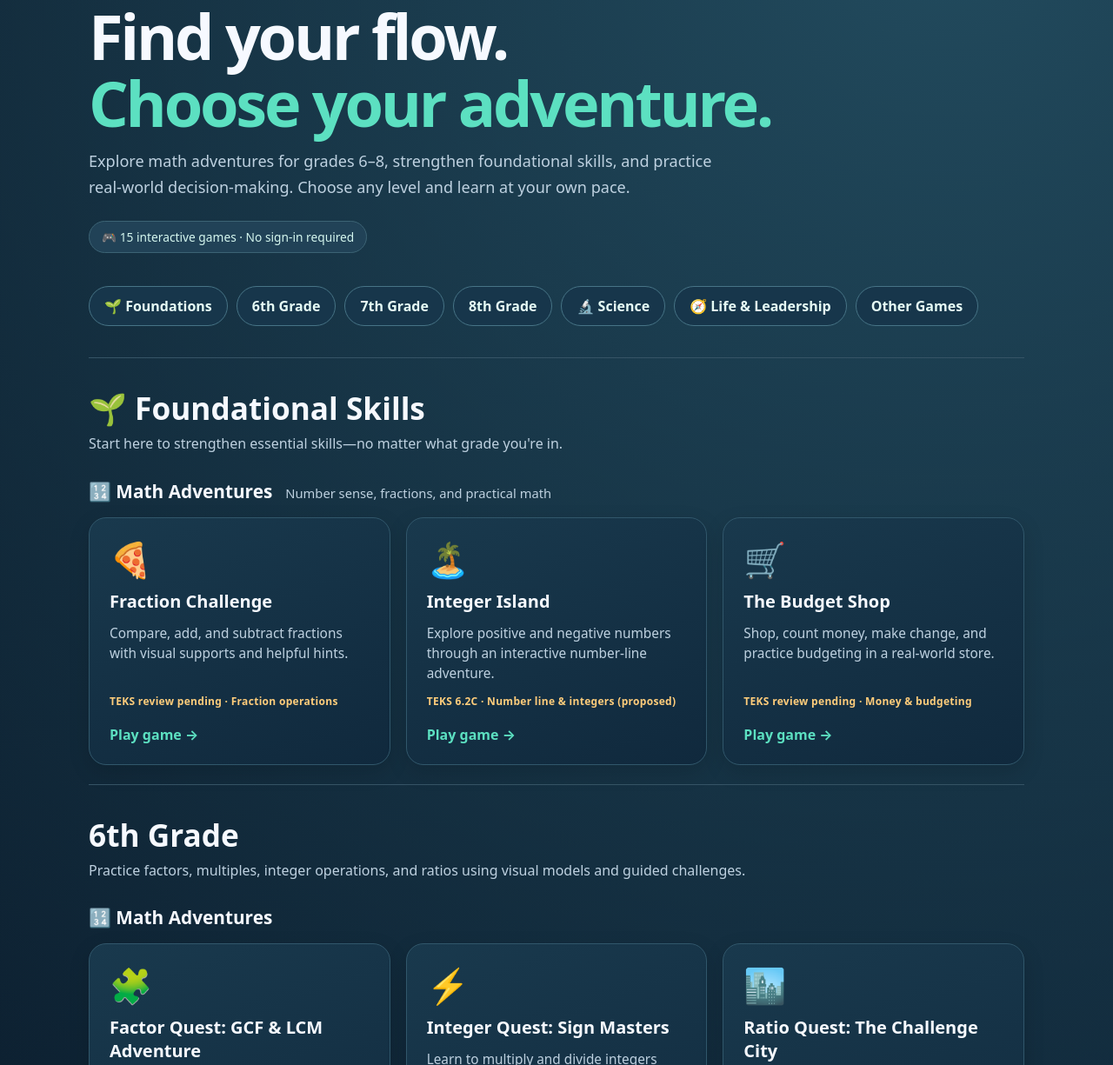
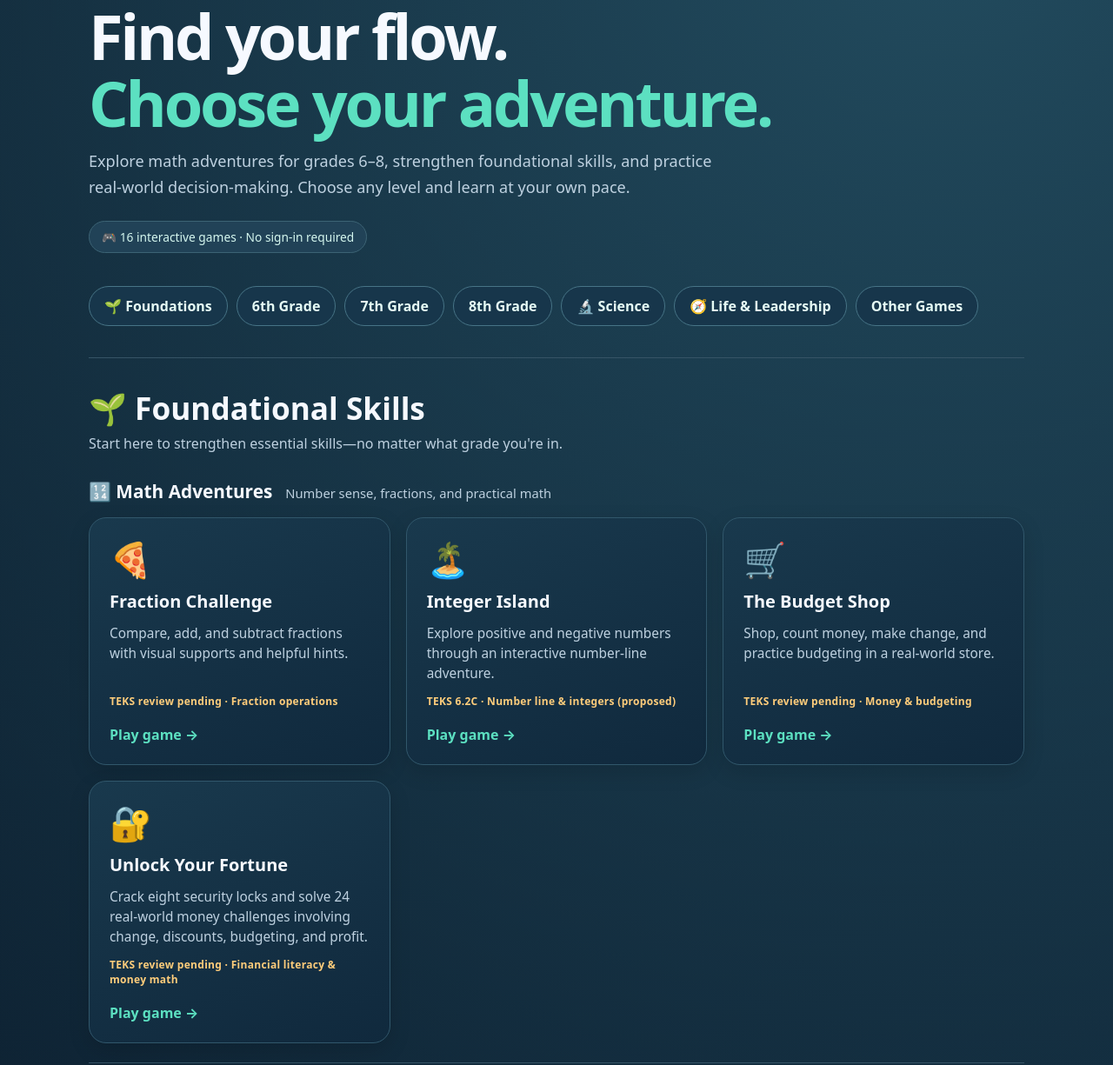
Before and after one commit to learninginflowofficial-cmyk/learning-in-flow-games, a plain HTML site: page index.html in a window 1280 px wide. Shown: the part 104-1329 px from the top of the page at 87% size. Drawn offline with Linux system fonts and the light colour scheme.

Commit message:
Add files via upload

```diff
--- a/index.html
+++ b/index.html
@@ -12,7 +12,7 @@
 </style>
 </head>
 <body><main>
-<header class="hero"><div class="brand">Learning in Flow®</div><h1>Find your flow.<br/><span>Choose your adventure.</span></h1><p class="intro">Explore math adventures for grades 6–8, strengthen foundational skills, and practice real-world decision-making. Choose any level and learn at your own pace.</p><div class="pill">🎮 15 interactive games · No sign-in required</div></header>
+<header class="hero"><div class="brand">Learning in Flow®</div><h1>Find your flow.<br/><span>Choose your adventure.</span></h1><p class="intro">Explore math adventures for grades 6–8, strengthen foundational skills, and practice real-world decision-making. Choose any level and learn at your own pace.</p><div class="pill">🎮 16 interactive games · No sign-in required</div></header>
 <nav aria-label="Jump to a collection" class="jump"><a href="#foundations">🌱 Foundations</a><a href="#grade6">6th Grade</a><a href="#grade7">7th Grade</a><a href="#grade8">8th Grade</a><a href="#science">🔬 Science</a><a href="#leadership">🧭 Life &amp; Leadership</a><a href="#other-games">Other Games</a></nav>
 
 <section aria-labelledby="foundations-title" class="grade" id="foundations"><h2 class="grade-title" id="foundations-title">🌱 Foundational Skills</h2><p class="grade-intro">Start here to strengthen essential skills—no matter what grade you're in.</p>
@@ -20,6 +20,7 @@
 <a class="game" href="Fraction_Challenge_Learning_in_Flow.html"><div aria-hidden="true" class="emoji">🍕</div><h4>Fraction Challenge</h4><p>Compare, add, and subtract fractions with visual supports and helpful hints.</p><div class="tag">TEKS review pending · Fraction operations</div><div class="play">Play game →</div></a>
 <a class="game" href="Integer_Island_Learning_in_Flow.html"><div aria-hidden="true" class="emoji">🏝️</div><h4>Integer Island</h4><p>Explore positive and negative numbers through an interactive number-line adventure.</p><div class="tag">TEKS 6.2C · Number line &amp; integers (proposed)</div><div class="play">Play game →</div></a>
 <a class="game" href="Budget_Shop_Classroom_Game.html"><div aria-hidden="true" class="emoji">🛒</div><h4>The Budget Shop</h4><p>Shop, count money, make change, and practice budgeting in a real-world store.</p><div class="tag">TEKS review pending · Money &amp; budgeting</div><div class="play">Play game →</div></a>
+<a class="game" href="unlock-your-fortune.html"><div aria-hidden="true" class="emoji">🔐</div><h4>Unlock Your Fortune</h4><p>Crack eight security locks and solve 24 real-world money challenges involving change, discounts, budgeting, and profit.</p><div class="tag">TEKS review pending · Financial literacy &amp; money math</div><div class="play">Play game →</div></a>
 </div>
 </section>
 
```
